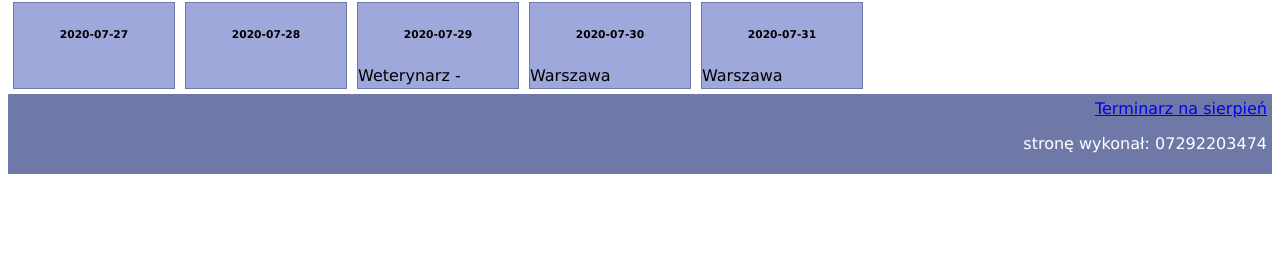
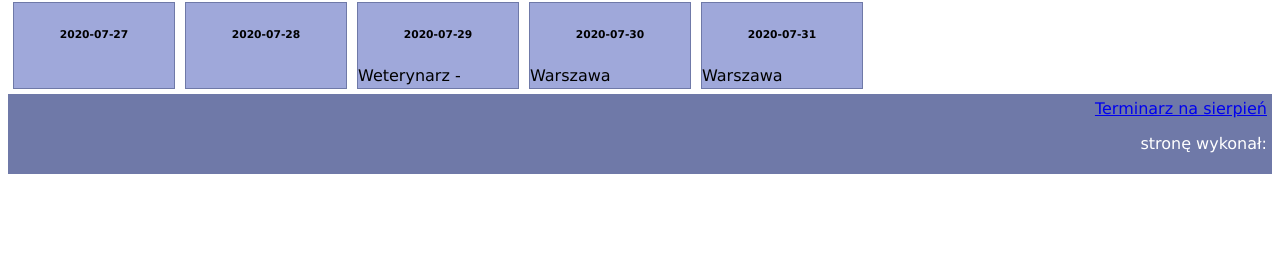
Before and after one commit to Grzybek4/Egzaminy, a PHP site: page /kalendarz.php in a window 1280 px wide. Shown: the part 539-800 px from the top of the page. Run offline with PHP 8.4, Linux system fonts and the light colour scheme; data comes from the database, SQL or seed files in the repository.

Commit message:
Update kalendarz.php

```diff
--- a/Egzamin6/kalendarz.php
+++ b/Egzamin6/kalendarz.php
@@ -43,7 +43,7 @@
     </main>
     <footer>
         <a href="sierpien.html">Terminarz na sierpień</a>
-        <p>stronę wykonał: 07292203474</p>
+        <p>stronę wykonał:</p>
     </footer>
 </body>
 </html>
```
